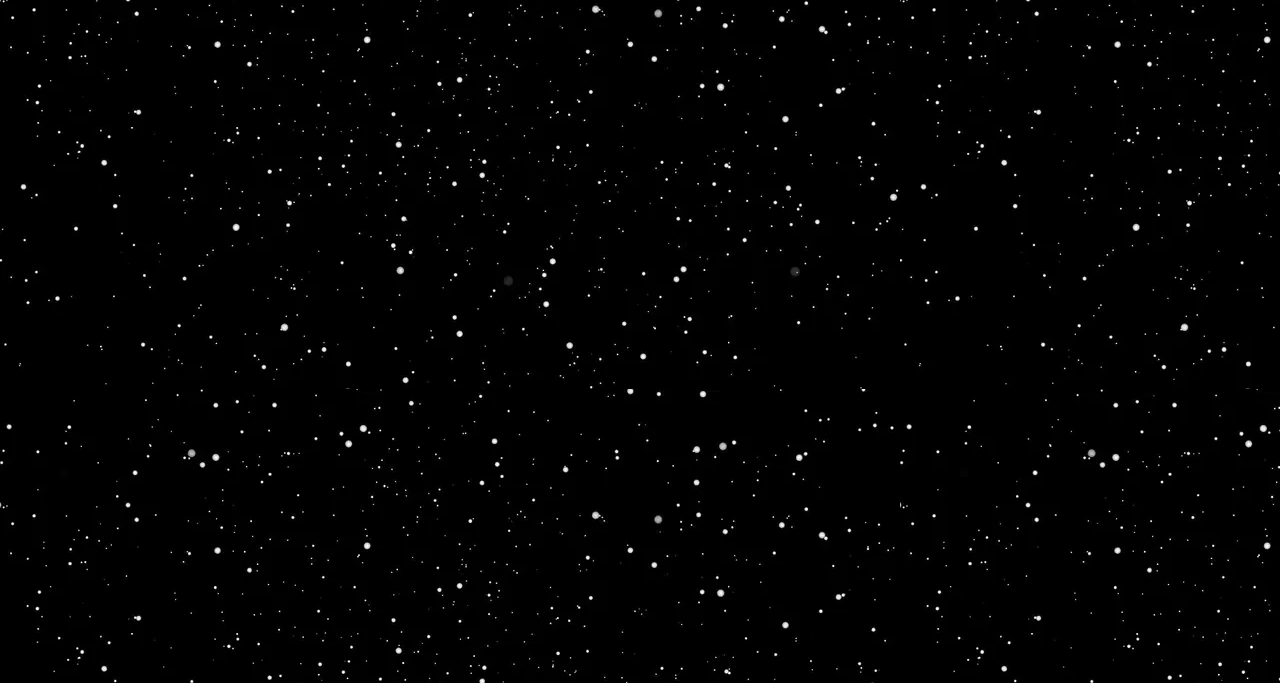
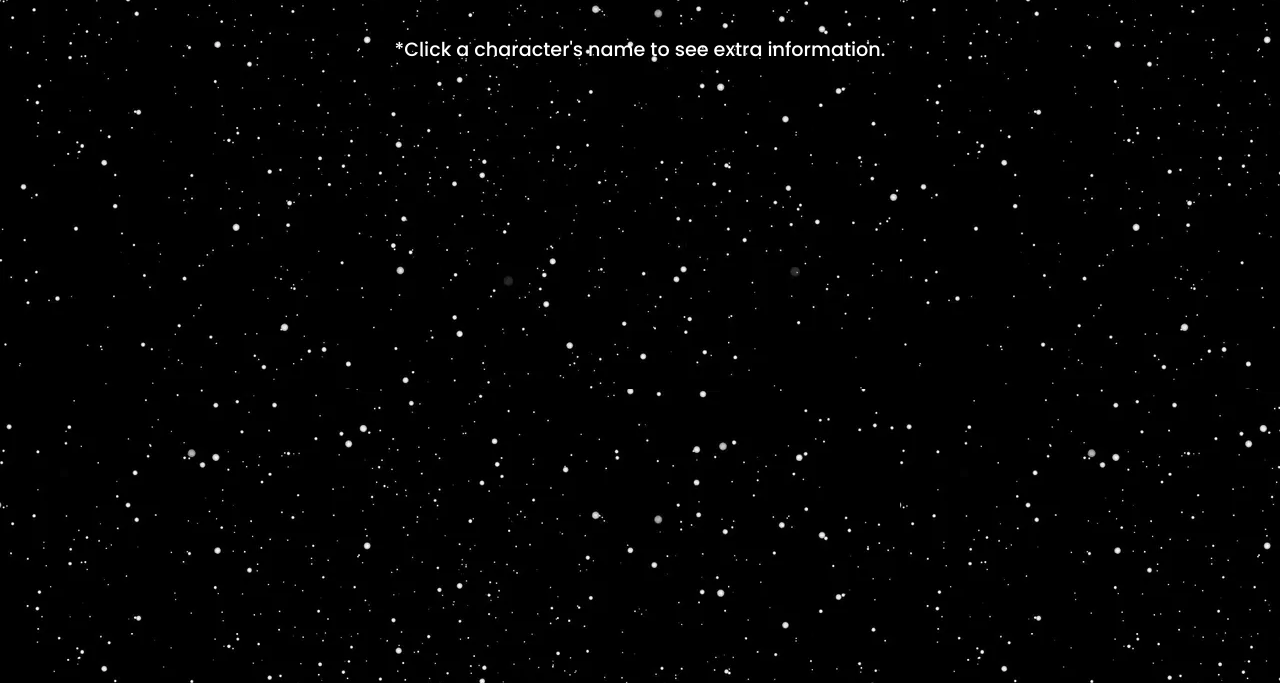
Before and after one commit to decadevs/week-3-task-inth3wild, a plain HTML site: page index.html in a window 1280 px wide. Shown: the part 117-800 px from the top of the page. Drawn offline with Linux system fonts and the light colour scheme; no server answers.

Commit message:
feat: Add subtext.

```diff
--- a/index.html
+++ b/index.html
@@ -12,6 +12,7 @@
   <!-- Write your implementation here -->
   <main>
     <h1 class="title">Star Wars Characters</h1>
+    <p class="subtext">*Click a character's name to see extra information.</p>
 
     <section class="characters">
       <!-- Dynamically add character cards here -->
--- a/style/index.css
+++ b/style/index.css
@@ -28,6 +28,12 @@ main {
   color: rgb(255, 255, 31);
   font-size: 3rem;
   font-weight: 700;
+}
+.subtext {
+  color: white;
+  font-size: 1.2rem;
+  font-weight: 500;
+  text-align: center;
 }
 
 .characters {
```
